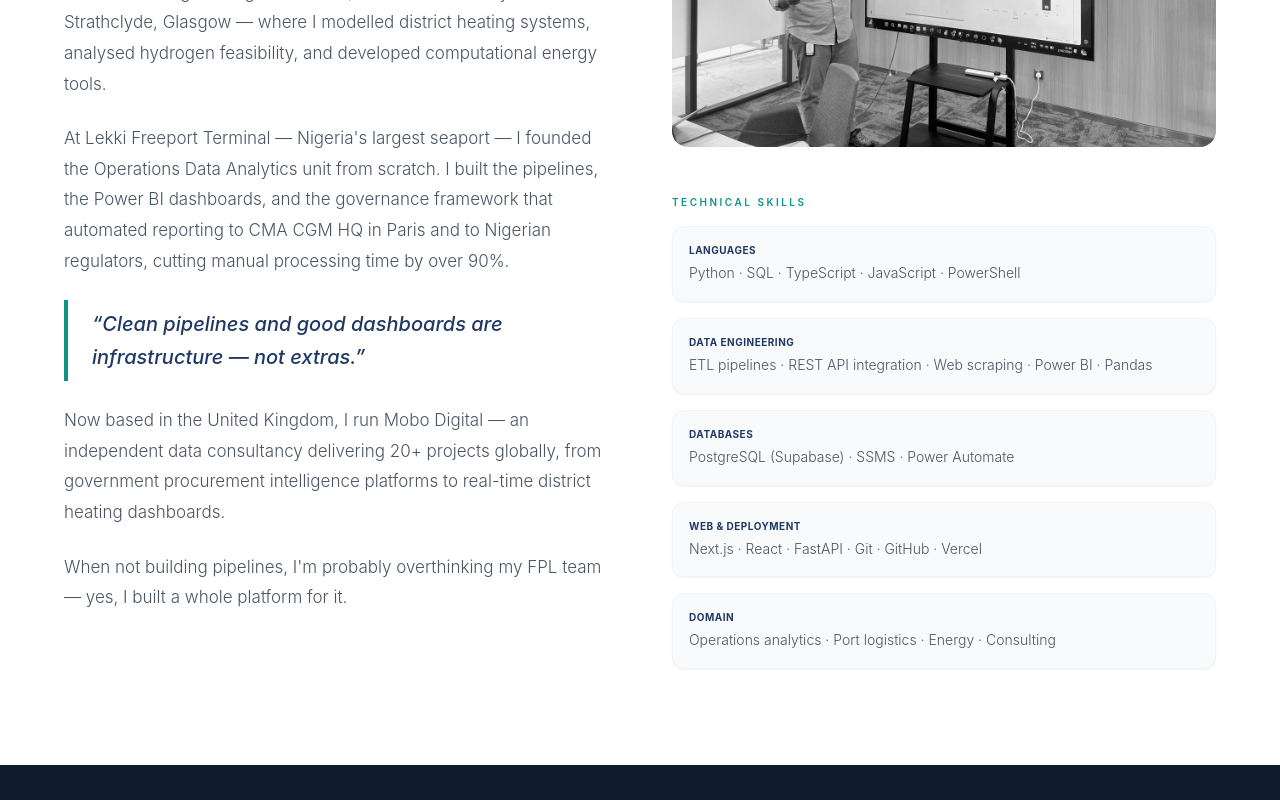
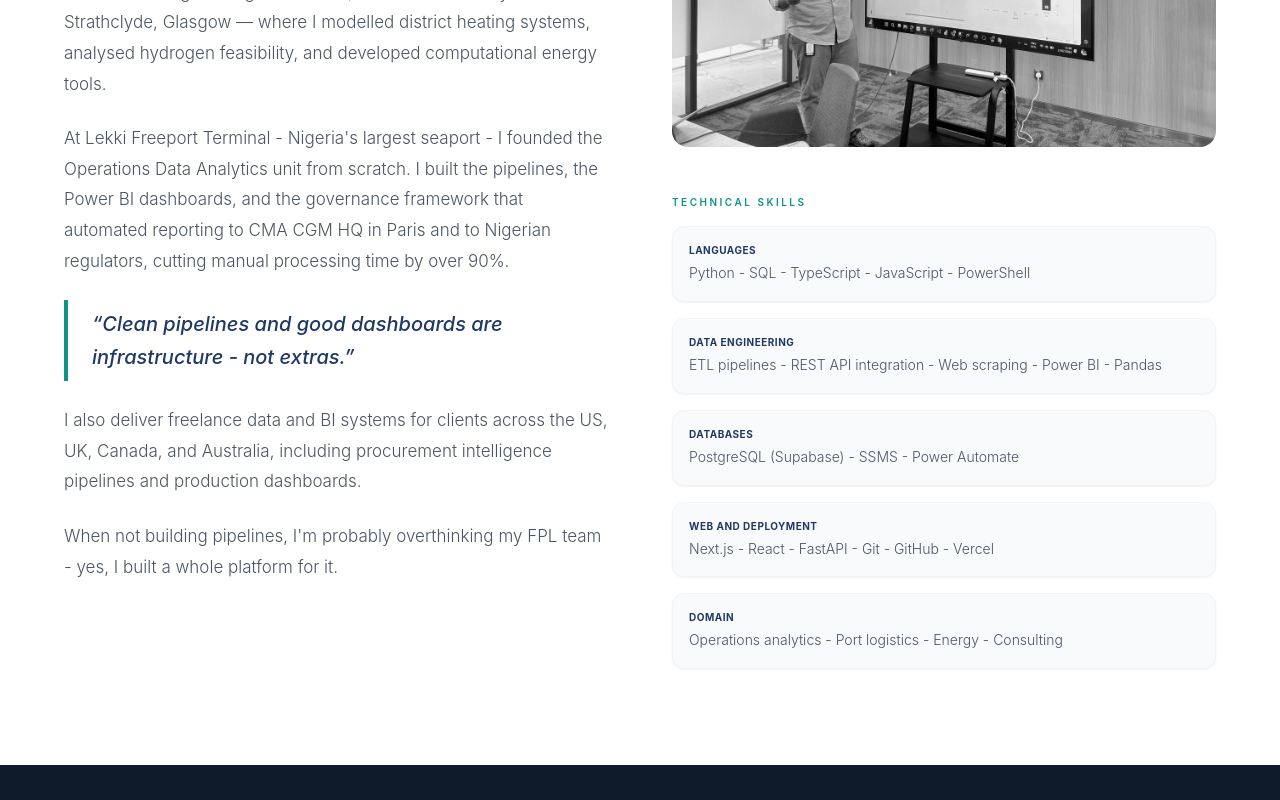
Before and after one commit to Jendoooo/portfolio_website, a Next.js app: page / in a window 1280 px wide. Shown: the part 1260-2060 px from the top of the page. Built offline with nearby package versions, Linux system fonts and the light colour scheme.

Commit message:
Update portfolio profile and thesis research details

```diff
--- a/src/components/About.tsx
+++ b/src/components/About.tsx
@@ -1,9 +1,24 @@
 const skills = [
-  { cat: "Languages", items: "Python · SQL · TypeScript · JavaScript · PowerShell" },
-  { cat: "Data Engineering", items: "ETL pipelines · REST API integration · Web scraping · Power BI · Pandas" },
-  { cat: "Databases", items: "PostgreSQL (Supabase) · SSMS · Power Automate" },
-  { cat: "Web & Deployment", items: "Next.js · React · FastAPI · Git · GitHub · Vercel" },
-  { cat: "Domain", items: "Operations analytics · Port logistics · Energy · Consulting" },
+  {
+    cat: "Languages",
+    items: "Python - SQL - TypeScript - JavaScript - PowerShell",
+  },
+  {
+    cat: "Data Engineering",
+    items: "ETL pipelines - REST API integration - Web scraping - Power BI - Pandas",
+  },
+  {
+    cat: "Databases",
+    items: "PostgreSQL (Supabase) - SSMS - Power Automate",
+  },
+  {
+    cat: "Web and Deployment",
+    items: "Next.js - React - FastAPI - Git - GitHub - Vercel",
+  },
+  {
+    cat: "Domain",
+    items: "Operations analytics - Port logistics - Energy - Consulting",
+  },
 ];
 
 export default function About() {
@@ -11,7 +26,6 @@ export default function About() {
     <section id="about" className="py-16 px-4 md:py-24 md:px-6 bg-white">
       <div className="max-w-6xl mx-auto">
         <div className="grid md:grid-cols-2 gap-16 items-start">
-          {/* Bio */}
           <div>
             <p className="text-[#0D9488] font-semibold text-[10px] tracking-[0.25em] uppercase mb-4">
               About
@@ -23,39 +37,40 @@ export default function About() {
             </h2>
             <div className="space-y-6 font-light text-[17px] leading-[1.8] text-gray-600">
               <p>
-                I hold a First Class B.Eng. in Chemical Engineering and an MSc in Sustainable
-                Engineering (Distinction) from the University of Strathclyde, Glasgow — where I
-                modelled district heating systems, analysed hydrogen feasibility, and developed
-                computational energy tools.
+                I hold a First Class B.Eng. in Chemical Engineering and an MSc in
+                Sustainable Engineering (Distinction) from the University of
+                Strathclyde, Glasgow — where I modelled district heating systems,
+                analysed hydrogen feasibility, and developed computational energy tools.
               </p>
               <p>
-                At Lekki Freeport Terminal — Nigeria&apos;s largest seaport — I founded the
-                Operations Data Analytics unit from scratch. I built the pipelines, the Power BI
-                dashboards, and the governance framework that automated reporting to CMA CGM HQ
-                in Paris and to Nigerian regulators, cutting manual processing time by over 90%.
+                At Lekki Freeport Terminal - Nigeria&apos;s largest seaport - I founded
+                the Operations Data Analytics unit from scratch. I built the
+                pipelines, the Power BI dashboards, and the governance framework
+                that automated reporting to CMA CGM HQ in Paris and to Nigerian
+                regulators, cutting manual processing time by over 90%.
               </p>
 
               <blockquote className="border-l-4 border-[#0D9488] pl-6 py-2 my-8">
                 <p className="text-xl font-medium text-[#1F3864] leading-relaxed italic">
-                  &ldquo;Clean pipelines and good dashboards are infrastructure — not extras.&rdquo;
+                  &ldquo;Clean pipelines and good dashboards are infrastructure - not
+                  extras.&rdquo;
                 </p>
               </blockquote>
 
               <p>
-                Now based in the United Kingdom, I run Mobo Digital — an independent data
-                consultancy delivering 20+ projects globally, from government procurement
-                intelligence platforms to real-time district heating dashboards.
+                I also deliver freelance data and BI systems for clients across the
+                US, UK, Canada, and Australia, including procurement intelligence
+                pipelines and production dashboards.
               </p>
 
               <p>
-                When not building pipelines, I&apos;m probably overthinking my FPL team — yes, I built a whole platform for it.
+                When not building pipelines, I&apos;m probably overthinking my FPL team
+                - yes, I built a whole platform for it.
               </p>
             </div>
           </div>
 
-          {/* Right Column: Photo + Skills */}
           <div className="space-y-12">
-            {/* Photo */}
             <div>
               <div className="relative w-full aspect-[4/3] rounded-2xl overflow-hidden bg-gray-100 group">
                 <img
@@ -66,21 +81,22 @@ export default function About() {
               </div>
             </div>
 
-            {/* Skills */}
             <div>
               <p className="text-[#0D9488] font-semibold text-[10px] tracking-[0.25em] uppercase mb-4">
                 Technical skills
               </p>
               <div className="space-y-4">
-                {skills.map((s) => (
+                {skills.map((skill) => (
                   <div
-                    key={s.cat}
+                    key={skill.cat}
                     className="p-4 bg-[#F8FAFC] rounded-xl border border-gray-100 shadow-sm"
                   >
                     <p className="text-[10px] font-bold text-[#1F3864] uppercase tracking-wider mb-1">
-                      {s.cat}
+                      {skill.cat}
                     </p>
-                    <p className="text-sm font-light text-gray-600 leading-relaxed">{s.items}</p>
+                    <p className="text-sm font-light text-gray-600 leading-relaxed">
+                      {skill.items}
+                    </p>
                   </div>
                 ))}
               </div>
--- a/src/components/Contact.tsx
+++ b/src/components/Contact.tsx
@@ -43,7 +43,7 @@ export default function Contact() {
             Open to opportunities
           </h2>
           <p className="font-light text-[17px] leading-[1.8] text-blue-200 mb-12">
-            Currently open to full-time roles in data engineering and operations analytics — particularly in energy, logistics, and consulting. Tier 2 visa sponsorship welcome.
+            Currently open to full-time roles in data engineering, data architecture, and operations analytics — particularly in energy, logistics, and consulting. Based in the United Kingdom.
           </p>
 
           <div className="space-y-4">
--- a/src/components/Education.tsx
+++ b/src/components/Education.tsx
@@ -5,7 +5,7 @@ const education = [
     location: "Glasgow, United Kingdom",
     period: "2024 – 2025",
     awards: [
-      "UK Commonwealth Shared Scholar",
+      "Commonwealth Shared Scholar",
       "PTDF Overseas Postgraduate Scholar",
       "Outstanding Renewable Industry Project",
     ],
--- a/src/components/Experience.tsx
+++ b/src/components/Experience.tsx
@@ -5,6 +5,17 @@ import { motion, useScroll, useTransform } from "framer-motion";
 import RevealOnScroll from "@/components/RevealOnScroll";
 
 const experiences = [
+  {
+    title: "Lead Data Engineer & Solutions Architect",
+    company: "Mobo Digital",
+    location: "United Kingdom",
+    period: "2025 – Present",
+    bullets: [
+      "Founded and operate an independent data consultancy — delivering 20+ projects across web scraping, ETL pipelines, Power BI dashboards, and analytics for clients in the US, UK, Canada, and Australia.",
+      "Built the Fintry District Heating Analytics Platform — integrated 8M+ API telemetry points into real-time Power BI dashboards tracking emissions, heat losses, RHI revenue, and boiler performance.",
+      "Top Rated on Upwork with 100% Job Success Score across 20+ completed projects.",
+    ],
+  },
   {
     title: "Planning Officer and Operations Data Analyst",
     company: "Lekki Freeport Terminal (CMA CGM Group)",
--- a/src/components/Hero.tsx
+++ b/src/components/Hero.tsx
@@ -86,7 +86,7 @@ export default function Hero() {
               I design data systems that get used in production by architecting
               ETL pipelines, Power BI dashboards, and full-stack analytics
               platforms. 90%+ reporting time saved at Nigeria&apos;s largest
-              seaport. Based in the United Kingdom.
+              seaport. Based in Lagos, Nigeria.
             </motion.p>
 
             <motion.div
```
Also changed, not shown: src/components/Projects.tsx (+49 -16 lines), src/components/Research.tsx (+17 -22 lines).
